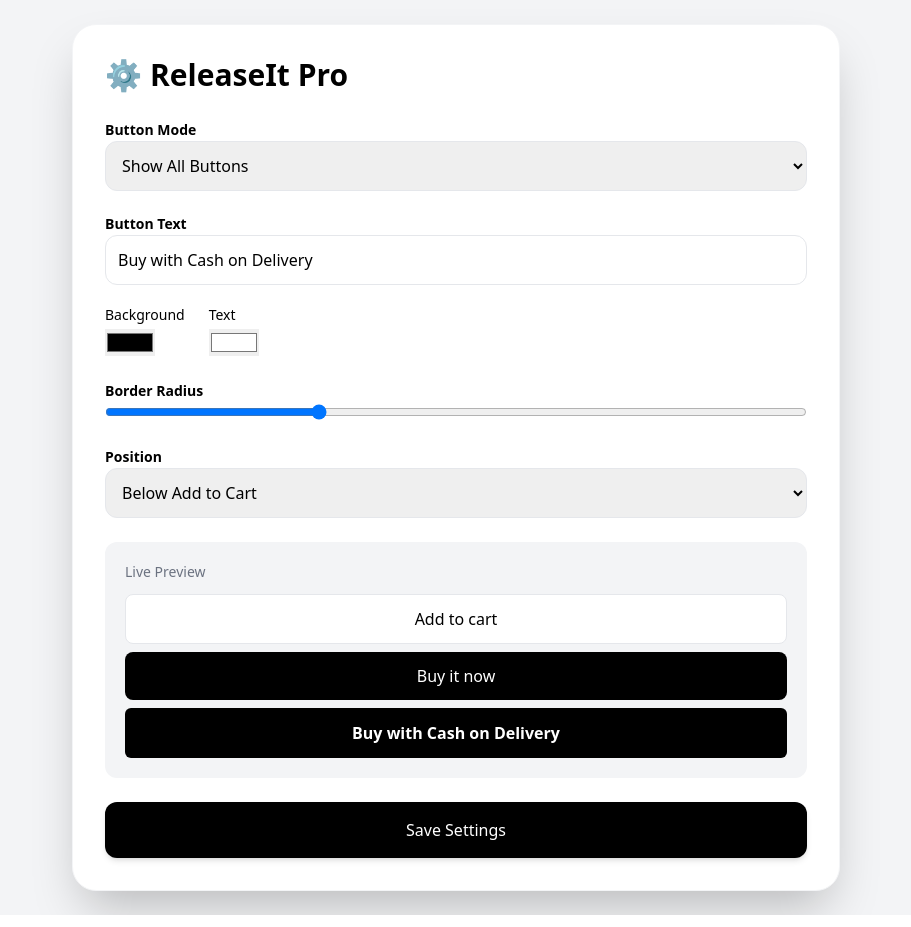
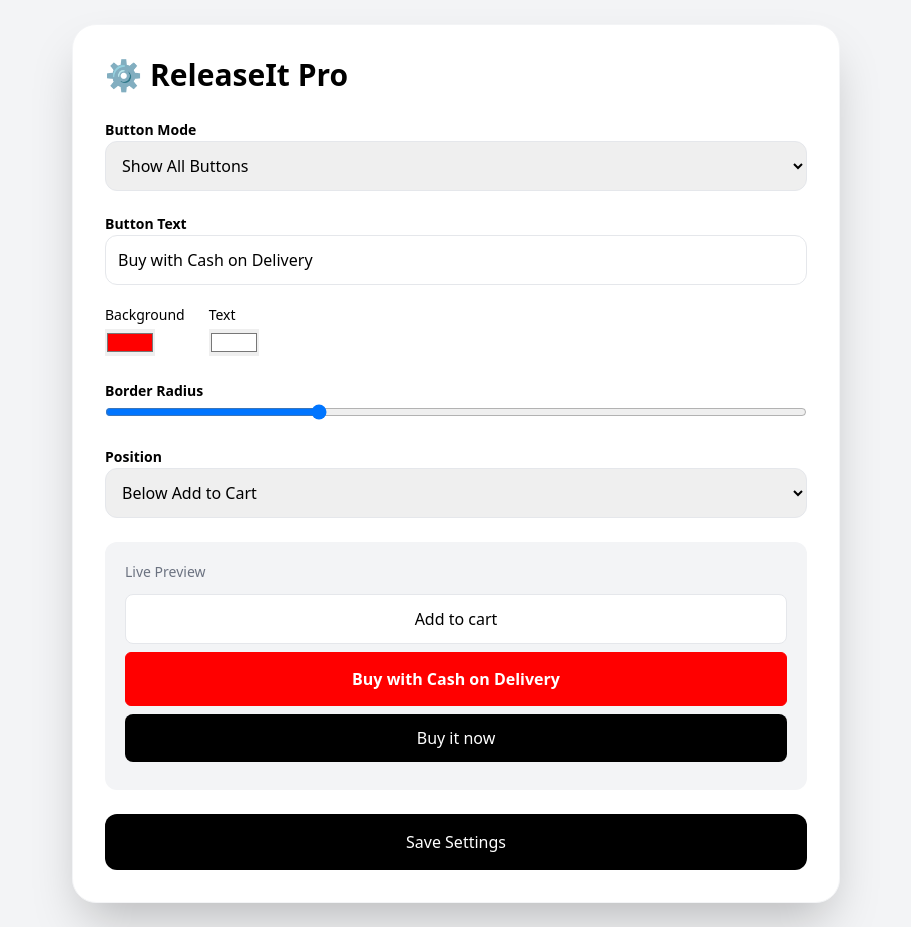
Before and after one commit to HamzaKing47/releaseit-frontend, a React app: page /admin in a window 1280 px wide. Shown: the whole page, without its empty margins (184-1095 px from the left). Built offline with nearby package versions, Linux system fonts and the light colour scheme; no server answers; the HTML template or start-up script is replaced by a standard one.

Commit message:
fix oauth routes

```diff
--- a/src/Admin.jsx
+++ b/src/Admin.jsx
@@ -1,25 +1,29 @@
 import { useEffect, useState } from "react";
 
+/* =========================
+   COD BUTTON (PREVIEW)
+========================= */
 function CODPreview({ settings }) {
   return (
     <button
       style={{
+        width: "100%",
+        padding: "14px",
         background: settings.bgColor,
         color: settings.textColor,
         borderRadius: settings.borderRadius,
-        padding: "12px",
-        width: "100%",
-        transition: "all 0.25s ease",
-        border: "1px solid transparent",
-        fontWeight: "600",
+        border: `1px solid ${settings.bgColor}`,
+        fontWeight: 600,
+        marginBottom: "8px",
+        transition: "all 0.2s ease",
       }}
       onMouseEnter={(e) => {
-        e.target.style.transform = "translateY(-2px)";
-        e.target.style.border = "1px solid rgba(0,0,0,0.2)";
+        e.target.style.background = "transparent";
+        e.target.style.color = settings.bgColor;
       }}
       onMouseLeave={(e) => {
-        e.target.style.transform = "translateY(0)";
-        e.target.style.border = "1px solid transparent";
+        e.target.style.background = settings.bgColor;
+        e.target.style.color = settings.textColor;
       }}
     >
       {settings.buttonText}
@@ -27,6 +31,9 @@ function CODPreview({ settings }) {
   );
 }
 
+/* =========================
+   MAIN COMPONENT
+========================= */
 export default function Admin() {
   const params = new URLSearchParams(window.location.search);
   const shop = params.get("shop");
@@ -34,18 +41,14 @@ export default function Admin() {
   const [settings, setSettings] = useState({
     mode: "both",
     buttonText: "Buy with Cash on Delivery",
-    bgColor: "#000000",
+    bgColor: "#ff0000",
     textColor: "#ffffff",
     borderRadius: 6,
     position: "below",
   });
 
-  // 🔥 universal update
   const update = (key, value) => {
-    setSettings((prev) => ({
-      ...prev,
-      [key]: value,
-    }));
+    setSettings((prev) => ({ ...prev, [key]: value }));
   };
 
   useEffect(() => {
@@ -53,10 +56,7 @@ export default function Admin() {
       .then((res) => res.json())
       .then((data) => {
         if (data.success) {
-          setSettings((prev) => ({
-            ...prev,
-            ...data,
-          }));
+          setSettings((prev) => ({ ...prev, ...data }));
         }
       });
   }, []);
@@ -87,7 +87,7 @@ export default function Admin() {
         <select
           value={settings.mode}
           onChange={(e) => update("mode", e.target.value)}
-          className="w-full p-3 mb-5 border border-gray-200 rounded-xl focus:outline-none focus:ring-2 focus:ring-black"
+          className="w-full p-3 mb-5 border border-gray-200 rounded-xl"
         >
           <option value="both">Show All Buttons</option>
           <option value="replace">Replace Add to Cart</option>
@@ -100,7 +100,7 @@ export default function Admin() {
         <input
           value={settings.buttonText}
           onChange={(e) => update("buttonText", e.target.value)}
-          className="w-full p-3 mb-5 border border-gray-200 rounded-xl focus:outline-none focus:ring-2 focus:ring-black"
+          className="w-full p-3 mb-5 border border-gray-200 rounded-xl"
         />
 
         {/* COLORS */}
@@ -140,61 +140,72 @@ export default function Admin() {
         <select
           value={settings.position}
           onChange={(e) => update("position", e.target.value)}
-          className="w-full p-3 mb-6 border border-gray-200 rounded-xl focus:outline-none focus:ring-2 focus:ring-black"
+          className="w-full p-3 mb-6 border border-gray-200 rounded-xl"
         >
           <option value="below">Below Add to Cart</option>
           <option value="above">Above Add to Cart</option>
           <option value="below_buy_now">Below Buy Now</option>
         </select>
 
-        {/* 🔥 LIVE PREVIEW */}
-        <div className="bg-gray-100 p-5 rounded-xl mb-6 transition-all hover:shadow-md">
+        {/* 🔥 LIVE PREVIEW (FIXED LOGIC) */}
+        <div className="bg-gray-100 p-5 rounded-xl mb-6">
           <p className="text-sm mb-3 text-gray-500">Live Preview</p>
 
-          {/* ABOVE */}
-          {settings.position === "above" &&
-            settings.mode !== "replace" &&
-            settings.mode !== "replace_buy_now" && (
+          {/* ===== MODE HANDLING ===== */}
+
+          {/* COD ONLY */}
+          {settings.mode === "cod_only" && <CODPreview settings={settings} />}
+
+          {/* REPLACE ADD TO CART */}
+          {settings.mode === "replace" && (
+            <>
               <CODPreview settings={settings} />
-            )}
-
-          {/* ADD TO CART */}
-          {settings.mode !== "cod_only" && settings.mode !== "replace" && (
-            <button className="w-full border p-3 mb-2 rounded-lg bg-white">
-              Add to cart
-            </button>
+              <button className="w-full bg-black text-white p-3 rounded-lg">
+                Buy it now
+              </button>
+            </>
           )}
 
-          {/* 🔥 REPLACE ADD TO CART */}
-          {settings.mode === "replace" && <CODPreview settings={settings} />}
+          {/* REPLACE BUY NOW */}
+          {settings.mode === "replace_buy_now" && (
+            <>
+              <button className="w-full border p-3 rounded-lg mb-2 bg-white">
+                Add to cart
+              </button>
+              <CODPreview settings={settings} />
+            </>
+          )}
 
-          {/* BUY NOW */}
-          {settings.mode !== "cod_only" &&
-            settings.mode !== "replace_buy_now" && (
-              <button className="w-full bg-black text-white p-3 mb-2 rounded-lg">
+          {/* BOTH (CORRECT ORDER LOGIC) */}
+          {settings.mode === "both" && (
+            <>
+              {settings.position === "above" && (
+                <CODPreview settings={settings} />
+              )}
+
+              <button className="w-full border p-3 rounded-lg mb-2 bg-white">
+                Add to cart
+              </button>
+
+              {settings.position === "below" && (
+                <CODPreview settings={settings} />
+              )}
+
+              <button className="w-full bg-black text-white p-3 rounded-lg mb-2">
                 Buy it now
               </button>
-            )}
 
-          {/* 🔥 REPLACE BUY NOW */}
-          {settings.mode === "replace_buy_now" && (
-            <CODPreview settings={settings} />
+              {settings.position === "below_buy_now" && (
+                <CODPreview settings={settings} />
+              )}
+            </>
           )}
-
-          {/* BELOW ADD */}
-          {settings.position === "below" && settings.mode === "both" && (
-            <CODPreview settings={settings} />
-          )}
-
-          {/* BELOW BUY NOW */}
-          {settings.position === "below_buy_now" &&
-            settings.mode === "both" && <CODPreview settings={settings} />}
         </div>
 
         {/* SAVE */}
         <button
           onClick={save}
-          className="w-full bg-black text-white p-4 rounded-xl hover:opacity-90 transition-all duration-200 shadow-md"
+          className="w-full bg-black text-white p-4 rounded-xl hover:opacity-90"
         >
           Save Settings
         </button>
```
